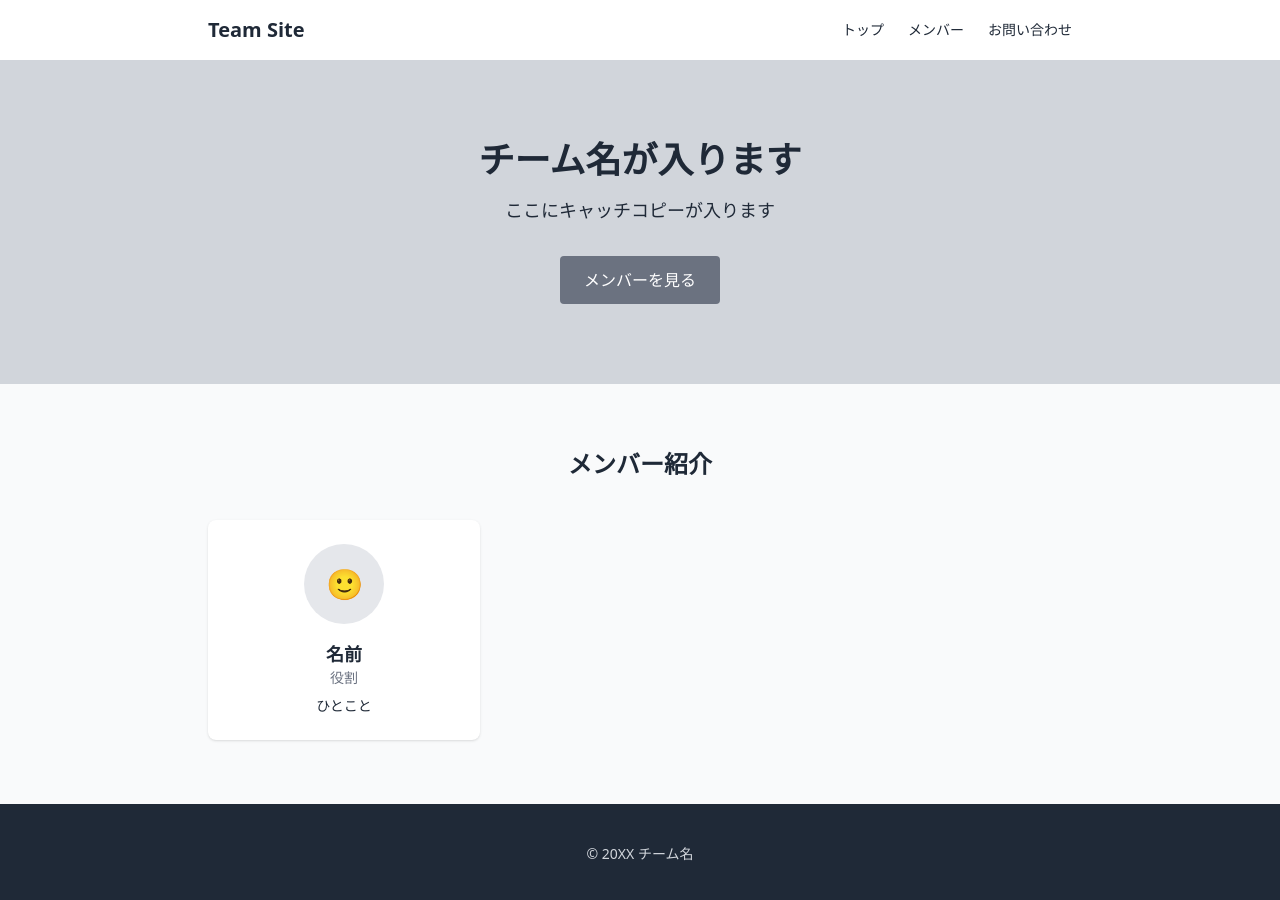
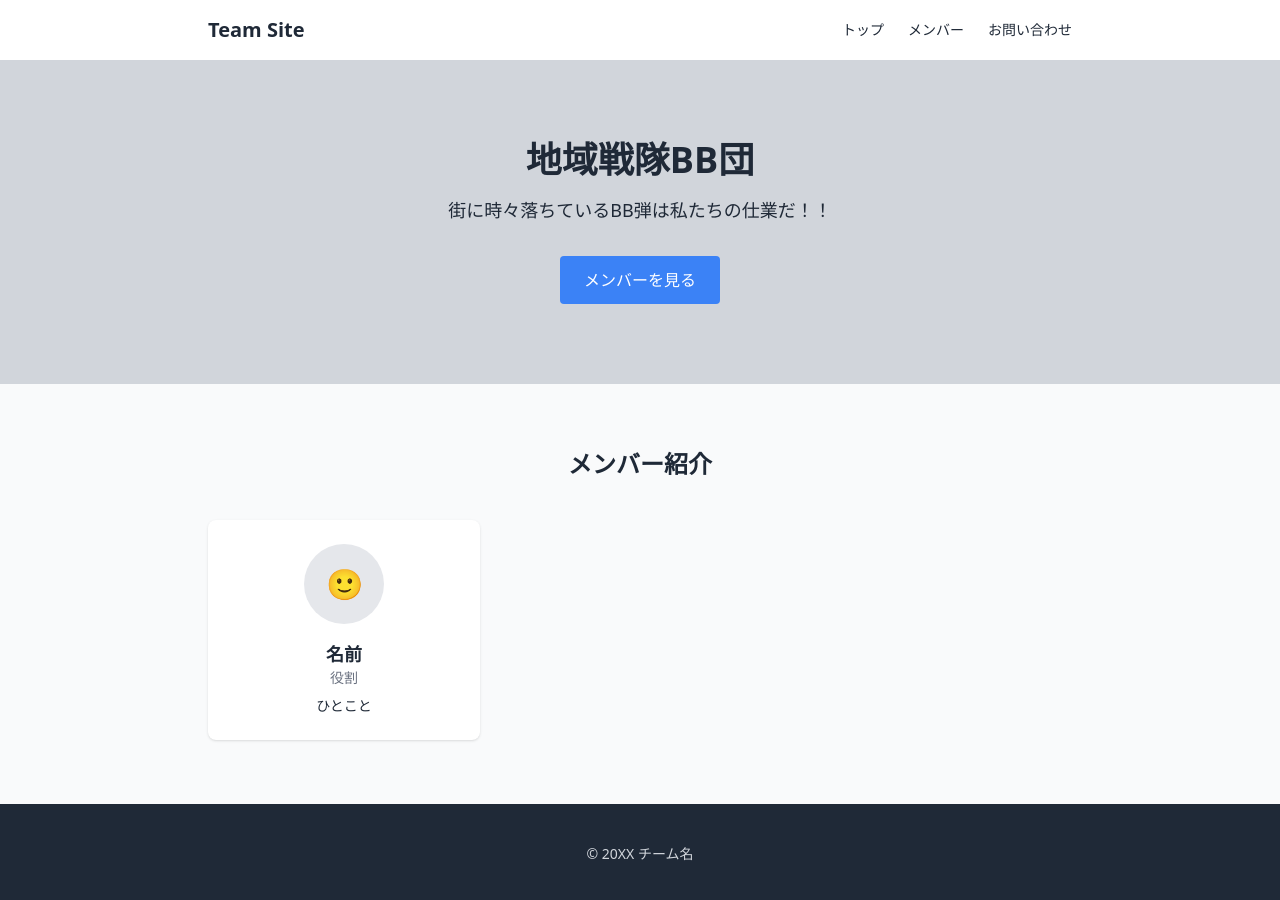
Before and after one commit to Mak0635/issue-driven-starter, a plain HTML site: page index.html in a window 1280 px wide. Drawn offline with nearby package versions, Linux system fonts and the light colour scheme.

Commit message:
ヒーロー名を決めた

```diff
--- a/index.html
+++ b/index.html
@@ -34,13 +34,13 @@
       <div class="max-w-4xl mx-auto px-4 text-center">
 
         <!-- TODO(Issue #1): チーム名に書き換えてください -->
-        <h1 class="text-4xl font-bold mb-4">チーム名が入ります</h1>
+        <h1 class="text-4xl font-bold mb-4">地域戦隊BB団</h1>
 
         <!-- TODO(Issue #1): キャッチコピーに書き換えてください -->
-        <p class="text-lg mb-8">ここにキャッチコピーが入ります</p>
+        <p class="text-lg mb-8">街に時々落ちているBB弾は私たちの仕業だ！！</p>
 
         <!-- TODO(Issue #1): ボタンの色を変えてください -->
-        <a href="#members" class="inline-block bg-gray-500 text-white px-6 py-3 rounded">
+        <a href="#members" class="inline-block bg-blue-500 text-white px-6 py-3 rounded">
           メンバーを見る
         </a>
 
```
